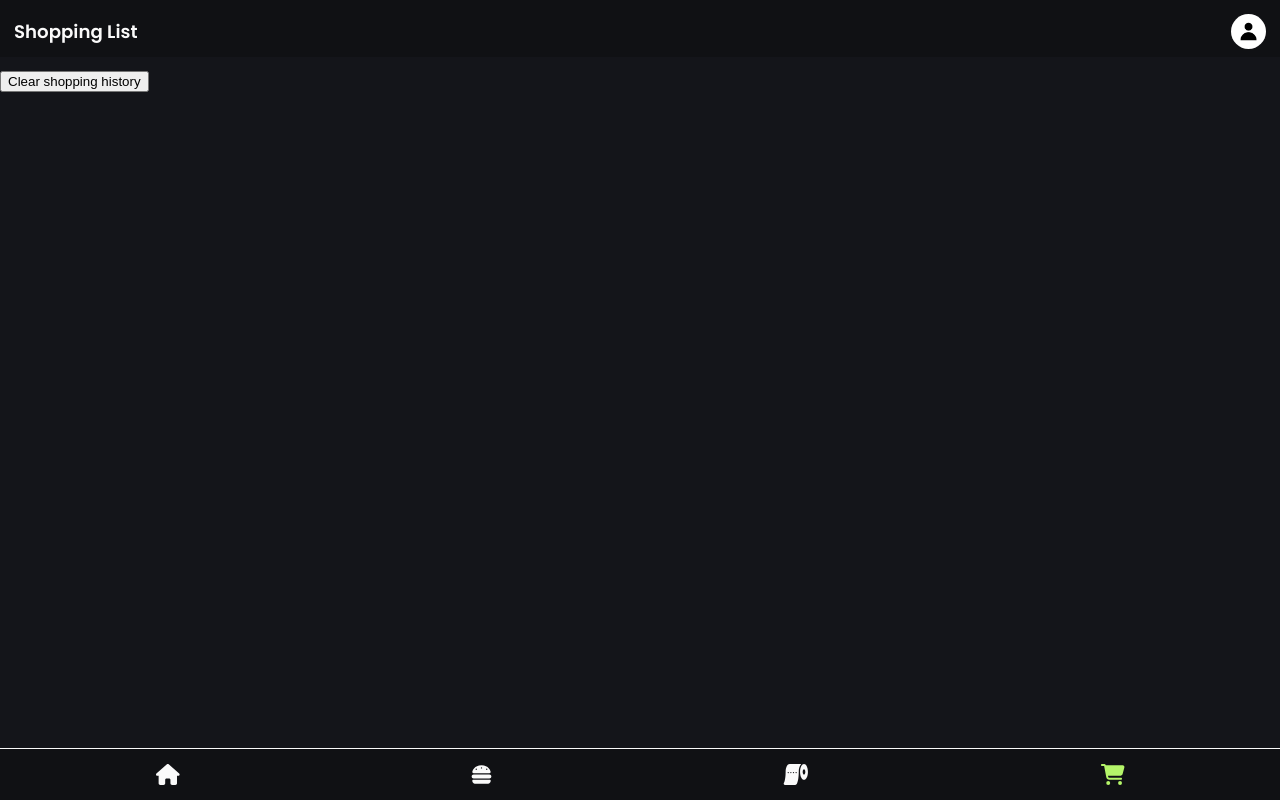
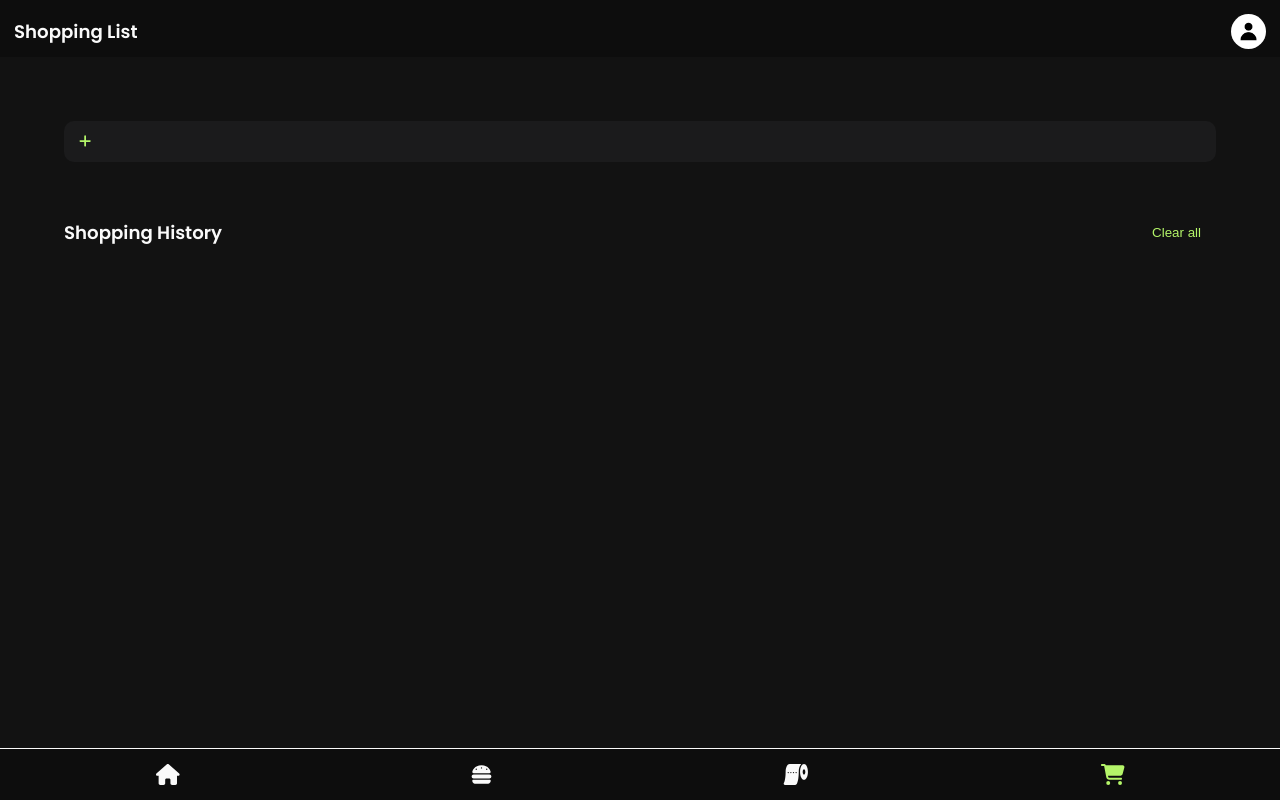
Before and after one commit to lennart-kaminsky/my-recipes-next-app, a Next.js app: page /shopping-list in a window 1280 px wide. Built offline with nearby package versions, Linux system fonts and the light colour scheme; what uid would draw is missing.

Commit message:
add input field shopping list and styled | functionality still missing

```diff
--- a/components/List/index.js
+++ b/components/List/index.js
@@ -14,15 +14,21 @@ export function ShoppingList({
       {shoppingList
         .filter((item) => item.onList)
         .map((item) => (
-          <StyledShoppingListItem key={item.ingredient.id}>
-            <input
+          <StyledShoppingListItem
+            key={item.ingredient.id}
+            $border={shoppingList.indexOf(item) < shoppingList.length - 1}
+          >
+            <StyledLabel htmlFor={`checkbox${item.ingredient.id}`}>
+              {item.amount + item.ingredient.unit + " " + item.ingredient.name}
+              <StyledCheckbox
                 id={`checkbox${item.ingredient.id}`}
                 name={`checkbox${item.ingredient.id}`}
                 type="checkbox"
                 onChange={() => onToggleOnList(item.ingredient.id)}
                 checked={onList}
               />
-            {item.amount + item.ingredient.unit + " " + item.ingredient.name}
+              <StyledCheckboxSpan></StyledCheckboxSpan>
+            </StyledLabel>
             {onList && (
               <ButtonNoStyle
                 onClick={() => handleRemoveFromList(item.ingredient.id)}
@@ -36,6 +42,65 @@ export function ShoppingList({
   );
 }
 
-const StyledShoppingList = styled.ul``;
+const StyledShoppingList = styled.ul`
+  display: flex;
+  flex-direction: column;
+  gap: 10px;
+`;
 
-const StyledShoppingListItem = styled.li``;
+const StyledShoppingListItem = styled.li`
+  display: flex;
+  justify-content: space-between;
+  column-gap: 10px;
+  padding-inline-end: 10px;
+  /* padding-block-end: ${({ $border }) => ($border ? "10px" : "0px")};
+  border-bottom: ${({ $border }) =>
+    $border ? "1px solid var(--primary-color)" : "none"}; */
+  width: 100%;
+  background-color: var(--third-bg-color);
+  padding: 10px 15px;
+  border-radius: 10px;
+`;
+
+const StyledCheckbox = styled.input`
+  width: 0;
+  height: 0;
+`;
+
+const StyledLabel = styled.label`
+  display: flex;
+  position: relative;
+  padding-inline-start: 2rem;
+  user-select: none;
+
+  input:checked ~ span {
+    /* border: 2px solid var(--secondary-color); */
+  }
+  input:checked ~ span:after {
+    display: block;
+  }
+  span:after {
+    top: -3px;
+    width: 5px;
+    height: 10px;
+    left: 2px;
+    color: var(--primary-bg-color);
+  }
+`;
+
+const StyledCheckboxSpan = styled.span`
+  position: absolute;
+  top: 3px;
+  left: 0;
+  height: 1.1rem;
+  width: 1.1rem;
+  background-color: var(--secondary-color);
+  /* border: 2px solid var(--primary-color); */
+  /* background-color: var(--secondary-bg-color); */
+  border-radius: 0.3rem;
+  &:after {
+    content: "✓";
+    position: absolute;
+    display: none;
+  }
+`;
--- /dev/null
+++ b/components/ListInput/index.js
@@ -0,0 +1,38 @@
+import styled from "styled-components";
+import { FontAwesomeIcon } from "@fortawesome/react-fontawesome";
+import { faPlus } from "@fortawesome/free-solid-svg-icons";
+
+export default function ListInput() {
+  return (
+    <StyledListForm>
+      <label htmlFor="inputListItem">
+        <FontAwesomeIcon icon={faPlus} />
+      </label>
+      <StyledListInput
+        id="inputListItem"
+        name="inputListItem"
+        type="text"
+      ></StyledListInput>
+    </StyledListForm>
+  );
+}
+
+const StyledListForm = styled.form`
+  display: flex;
+  column-gap: 1rem;
+  align-items: center;
+  width: 100%;
+  padding: 10px 15px;
+  color: var(--secondary-color);
+  background-color: var(--third-bg-color);
+
+  border-radius: 10px;
+`;
+
+const StyledListInput = styled.input`
+  width: 100%;
+  color: var(--primary-color);
+  background-color: transparent;
+  border: none;
+  outline: none;
+`;
--- a/pages/index.js
+++ b/pages/index.js
@@ -1,13 +1,12 @@
-import Header from "@/components/Header";
-import Navigation from "@/components/Navgation";
 import RecipeWrapper from "@/components/RecipeWrapper";
+import { StyledHeadlineTwo } from "@/components/StyledText";
 
 export default function HomePage({ recipes }) {
   const favoriteRecipes = recipes.filter((recipe) => recipe.isFavorite);
 
   return (
     <main>
-      <h2>Your Favorite Recipes</h2>
+      <StyledHeadlineTwo>Your Favorite Recipes</StyledHeadlineTwo>
       <RecipeWrapper recipes={favoriteRecipes}></RecipeWrapper>
     </main>
   );
--- a/pages/shopping-list/index.js
+++ b/pages/shopping-list/index.js
@@ -1,29 +1,51 @@
+import styled from "styled-components";
+
 import { ShoppingList } from "@/components/List";
+import { StyledHeadlineTwo } from "@/components/StyledText";
+import { TagContainer } from "@/components/TagContainer";
+import { FlexRowWrapper } from "@/components/Wrapper";
+import { PortionsButton } from "@/components/Button";
+
+import ListInput from "@/components/ListInput";
 
 export default function List({
+  recipes,
   shoppingList,
   handleToggleOnList,
   handleRemoveFromList,
   shoppingHistory,
 }) {
+  const recipesOnList = recipes.filter((recipe) => recipe.onList);
+
   console.log("shoppingList", shoppingList);
   console.log("shoppingHistory", shoppingHistory);
   return (
-    <main>
+    <MainWithMargin>
+      <ListInput></ListInput>
       <ShoppingList
         shoppingList={shoppingList}
         onToggleOnList={handleToggleOnList}
       ></ShoppingList>
+      <TagContainer tag={recipesOnList}></TagContainer>
+      <FlexRowWrapper $spaceBetween>
+        <StyledHeadlineTwo>Shopping History</StyledHeadlineTwo>
+        <PortionsButton
+          type="button"
+          onClick={() => handleRemoveFromList("all")}
+        >
+          Clear all
+        </PortionsButton>
+      </FlexRowWrapper>
       <ShoppingList
         onList
         shoppingList={shoppingHistory}
         onToggleOnList={handleToggleOnList}
         handleRemoveFromList={handleRemoveFromList}
       ></ShoppingList>
-
-      <button type="button" onClick={() => handleRemoveFromList("all")}>
-        Clear shopping history
-      </button>
-    </main>
+    </MainWithMargin>
   );
 }
+
+const MainWithMargin = styled.main`
+  margin: 5%;
+`;
--- a/styles.js
+++ b/styles.js
@@ -20,8 +20,12 @@ export default createGlobalStyle`
     //Colors
     --primary-color: #fafafa;
     --secondary-color: #b4f569;
-    --primary-bg-color: #14151a;
-    --secondary-bg-color: #101114;
+    --secondary-bg-color: #0d0d0d;
+    --third-bg-color: #1b1b1c;
+    /* --secondary-bg-color: #101114; */
+    /* --secondary-bg-color: #0d0d0d; */
+    /* --secondary-bg-color: #101112; */
+    --primary-bg-color: #121212;
 
     //Fonts
     --font-regular: ${poppins.style.fontFamily};
```
Lines whose indentation alone changed are shown as unchanged.
